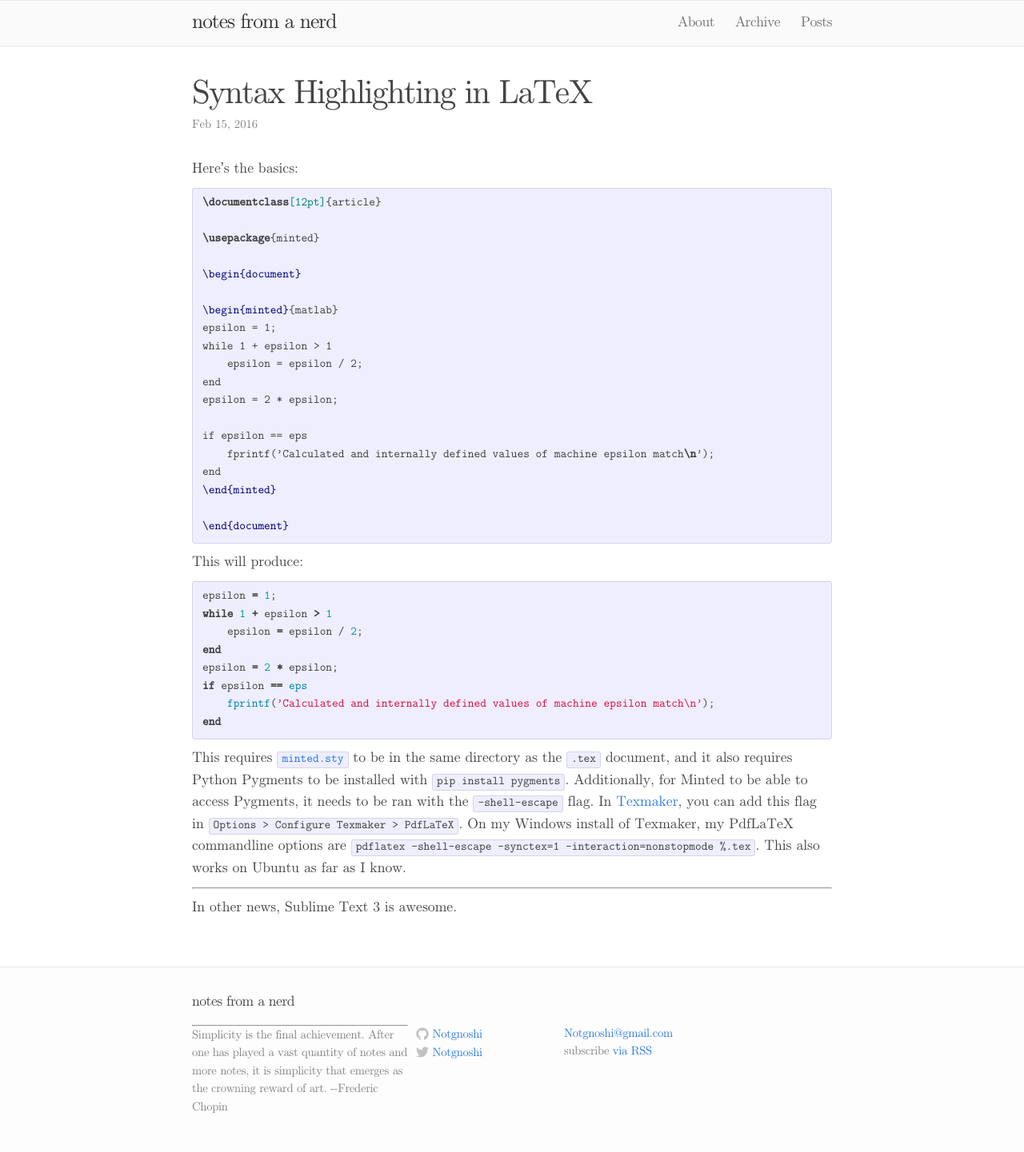
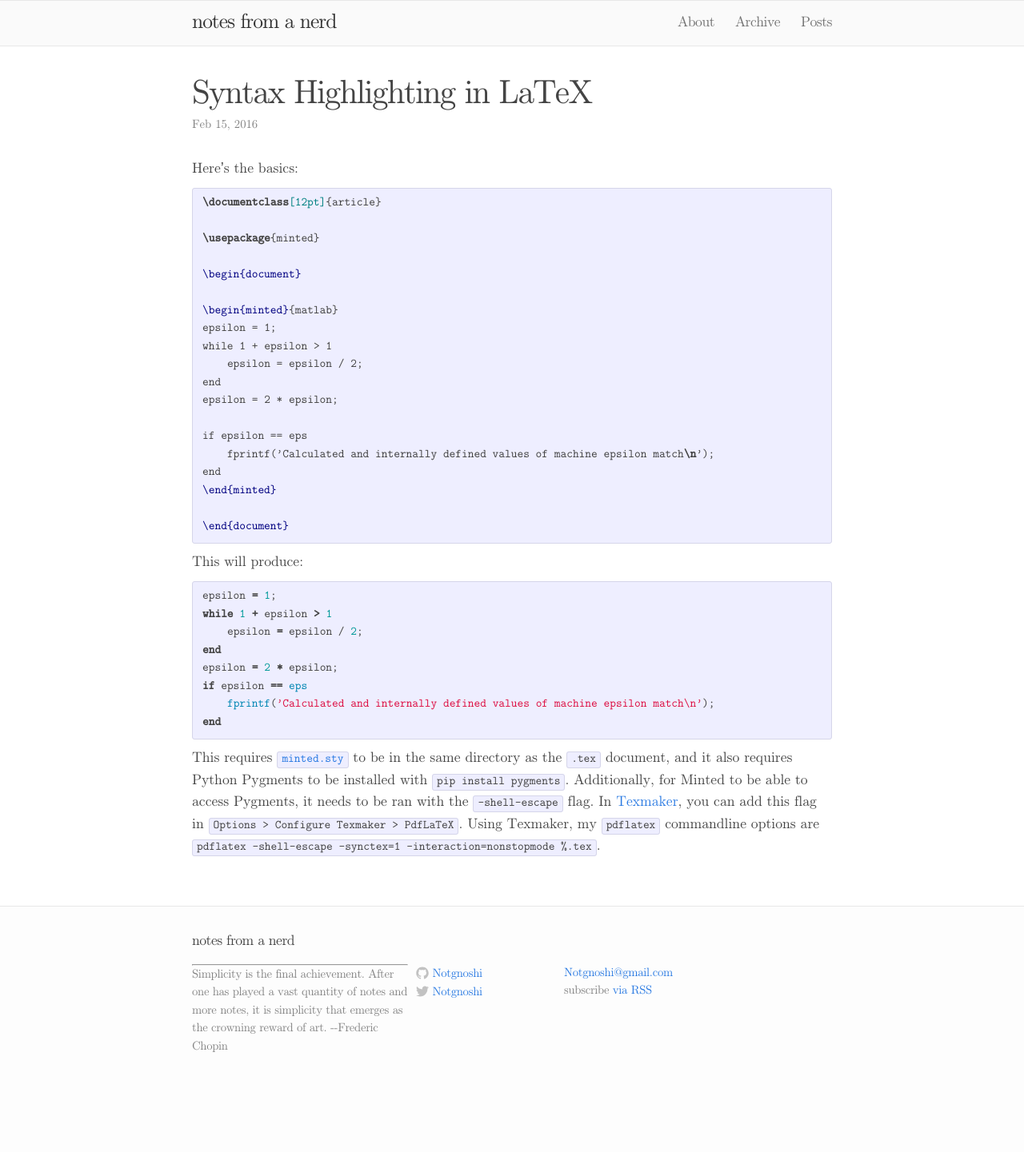
Before and after one commit to Notgnoshi/notgnoshi.github.io, a Jekyll site: the page built from _posts/2016-02-15-latex-code-blocks.md, in a window 1280 px wide. Shown: the whole page at 80% size. Built offline with Jekyll 4.4.1, drawn with Linux system fonts in a browser that asks for light colours; after the commit the page ends 1365 px from its top, so only the background shows below that.

Commit message:
clarified minted post

```diff
--- a/_posts/2016-02-15-latex-code-blocks.md
+++ b/_posts/2016-02-15-latex-code-blocks.md
@@ -40,8 +40,4 @@ if epsilon == eps
 end
 {% endhighlight %}
 
-This requires [`minted.sty`](https://github.com/gpoore/minted/blob/master/source/minted.sty) to be in the same directory as the `.tex` document, and it also requires Python Pygments to be installed with `pip install pygments`. Additionally, for Minted to be able to access Pygments, it needs to be ran with the `-shell-escape` flag. In [Texmaker](http://www.xm1math.net/texmaker/), you can add this flag in `Options > Configure Texmaker > PdfLaTeX`. On my Windows install of Texmaker, my PdfLaTeX commandline options are `pdflatex -shell-escape -synctex=1 -interaction=nonstopmode %.tex`. This also works on Ubuntu as far as I know.
-
----
-
-In other news, Sublime Text 3 is awesome.
+This requires [`minted.sty`](https://github.com/gpoore/minted/blob/master/source/minted.sty) to be in the same directory as the `.tex` document, and it also requires Python Pygments to be installed with `pip install pygments`. Additionally, for Minted to be able to access Pygments, it needs to be ran with the `-shell-escape` flag. In [Texmaker](http://www.xm1math.net/texmaker/), you can add this flag in `Options > Configure Texmaker > PdfLaTeX`. Using Texmaker, my `pdflatex` commandline options are `pdflatex -shell-escape -synctex=1 -interaction=nonstopmode %.tex`.
```
Also changed, not shown: 1 other file.
